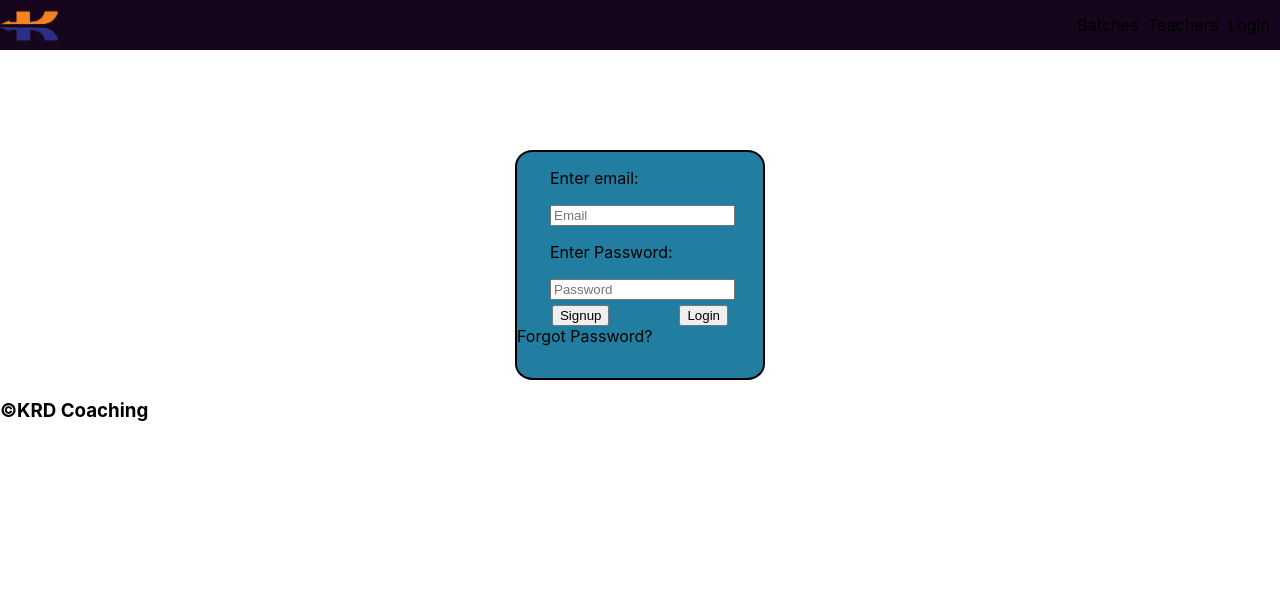
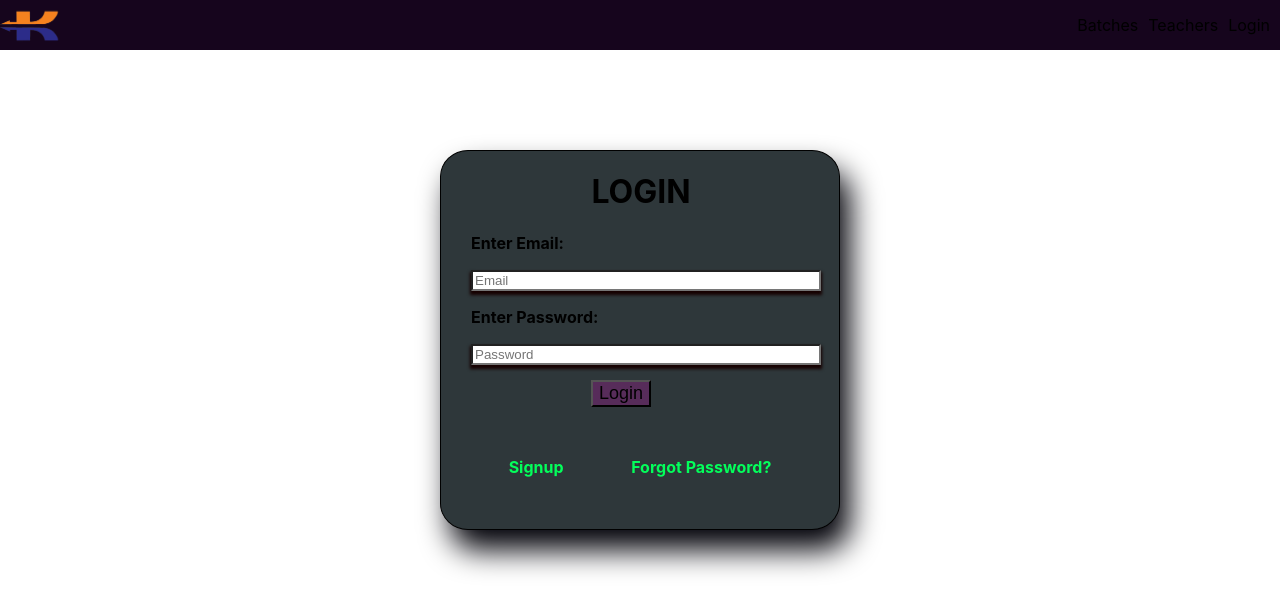
Before and after one commit to krishnanandpatl/krd-coaching, a Next.js app: page /login in a window 1280 px wide. Shown: the top 612 px of the page. Built offline with nearby package versions, Linux system fonts and the light colour scheme.

Commit message:
auth pages separated
Signed-off-by: Krishna Nand Patel <imkrishna8737@gmail.com>

```diff
--- a/components/Layout.js
+++ b/components/Layout.js
@@ -4,7 +4,9 @@ const Layout = ({children})=>{
     return (
         <div className="content">
         <Nav/>
+        <div>
         {children}
+        </div>
         <Footer/>
         </div>
     );
--- a/pages/login/index.jsx
+++ b/pages/login.jsx
@@ -1,5 +1,7 @@
 import Head from 'next/head';
-import styles from '../../styles/Login.module.css'
+import styles from '../styles/Auth.module.css'
+import Link from 'next/link'
+
 
 const Login=()=>{
     return (
@@ -9,16 +11,17 @@ const Login=()=>{
     </Head>
     <div className={styles.loginContainer}>
         <div className={styles.data}>
-            <p>Enter email:</p>
+            <h1>LOGIN</h1>
+            <p>Enter Email:</p>
             <input type="email" placeholder='Email'></input>
             <p>Enter Password:</p>
             <input type="text" placeholder='Password'></input>
+            <button>Login</button>
+            <div className={styles.bottom}>
+            <Link href='/signup'><a>Signup</a></Link>
+            <Link href='/forgotpassword'><a>Forgot Password?</a></Link>
+            </div>
         </div>
-        <div className={styles.button}>
-            <button>Signup</button>
-            <button>Login</button>
-        </div>
-        <a>Forgot Password?</a>
     </div>
     </>
     )
--- /dev/null
+++ b/styles/Auth.module.css
@@ -0,0 +1,43 @@
+.loginContainer{
+    background-color: rgb(46, 55, 58);
+    height: 380px;
+    width: 400px;
+    margin-top: 100px;
+    margin-left: auto;
+    margin-right: auto;
+    border: 1px solid black;
+    border-radius: 7%;
+    box-shadow: 10px 20px 30px rgb(2, 2, 9);
+}
+.button{
+    margin-top: 5px;
+    margin-left: 150px;
+}
+.data h1{
+    width: 400px;
+    text-align: center;
+}
+.data p{
+    margin-left: 30px;
+    font-weight: bold;
+}
+.data input{
+    width: 350px;
+    margin-left: 30px;
+    box-shadow: 0px 3px 3px 1px rgb(22, 0, 0);
+}
+.data button{
+    margin-left: 150px;
+    margin-top: 15px;
+    cursor: pointer;
+    font-size: large;
+    background-color: rgba(240, 6, 205, 0.211);
+
+}
+.bottom{
+    margin-top: 50px;
+    display: flex;
+    justify-content: space-evenly;
+    color: rgb(3, 255, 91);
+    font-weight: bolder;
+}
--- a/styles/Home.module.css
+++ /dev/null
@@ -1,4 +0,0 @@
-.banner{
-    display: flex;
-    justify-content: space-evenly;
-}
--- a/styles/Login.module.css
+++ /dev/null
@@ -1,20 +0,0 @@
-.loginContainer{
-    background-color: rgb(33, 126, 160);
-    height: 230px;
-    width: 250px;
-    margin-top: 100px;
-    margin-left: auto;
-    margin-right: auto;
-    border: 2px solid black;
-    border-radius: 7%;
-}
-.data{
-    margin-left: auto;
-    margin-right: auto;
-    width: 180px;
-}
-.button{
-    margin-top: 5px;
-    display: flex;
-    justify-content: space-around;
-}
--- a/styles/Nav.module.css
+++ b/styles/Nav.module.css
@@ -29,9 +29,10 @@
   margin-right: 10px;
 }
 .footer{
-  color: black;
-  position: relative;
-  padding: auto;
+  position: fixed;
+  left: 0;
   bottom: 0;
   width: 100%;
+  color: white;
+  text-align: center;
 }
--- a/styles/Teacher.module.css
+++ b/styles/Teacher.module.css
@@ -9,6 +9,7 @@
   border: 1px solid black;
   height: 250px;
   width: 200px;
+  box-shadow: 5px 5px 10px 10px rgb(36, 19, 19);
 }
 .imgContainer{
   height: 225px;
```
Also changed, not shown: pages/forgotpassword.jsx (added, +23 -0 lines), pages/signup.jsx (added, +27 -0 lines), public/banner/banner1.jpg (deleted), public/banner/banner2.jpg (deleted).
